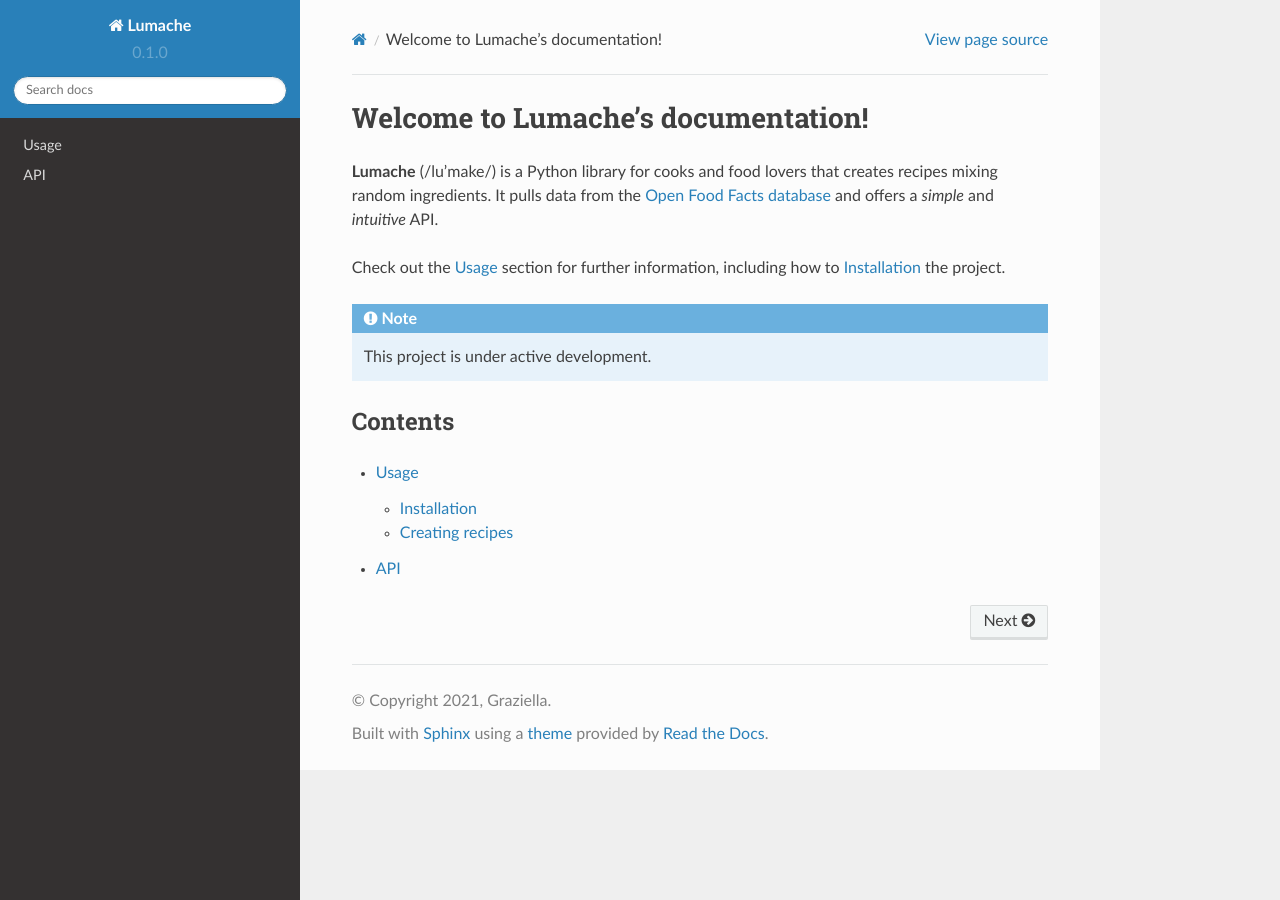
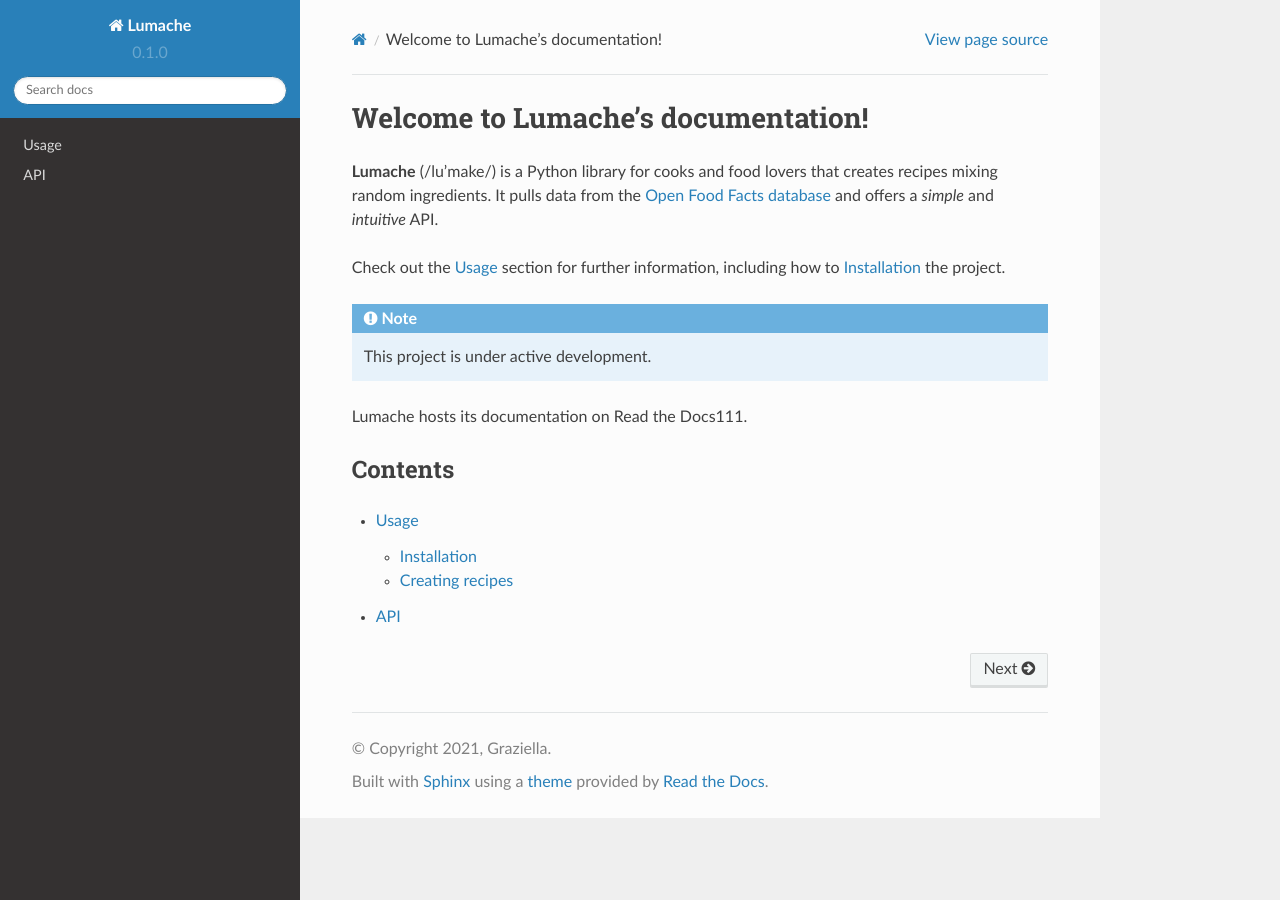
Before and after one commit to physamqi/readthedocs-test, a Sphinx documentation site: the page built from docs/source/index.rst, in a window 1280 px wide. Built offline with Sphinx 7.4.7 and the Read the Docs theme 2.0.0, drawn with Linux system fonts in a browser that asks for light colours.

Commit message:
Update-test index.rst
none

```diff
--- a/docs/source/index.rst
+++ b/docs/source/index.rst
@@ -13,6 +13,8 @@ how to :ref:`installation` the project.
 
    This project is under active development.
 
+Lumache hosts its documentation on Read the Docs111.
+
 Contents
 --------
 
```
